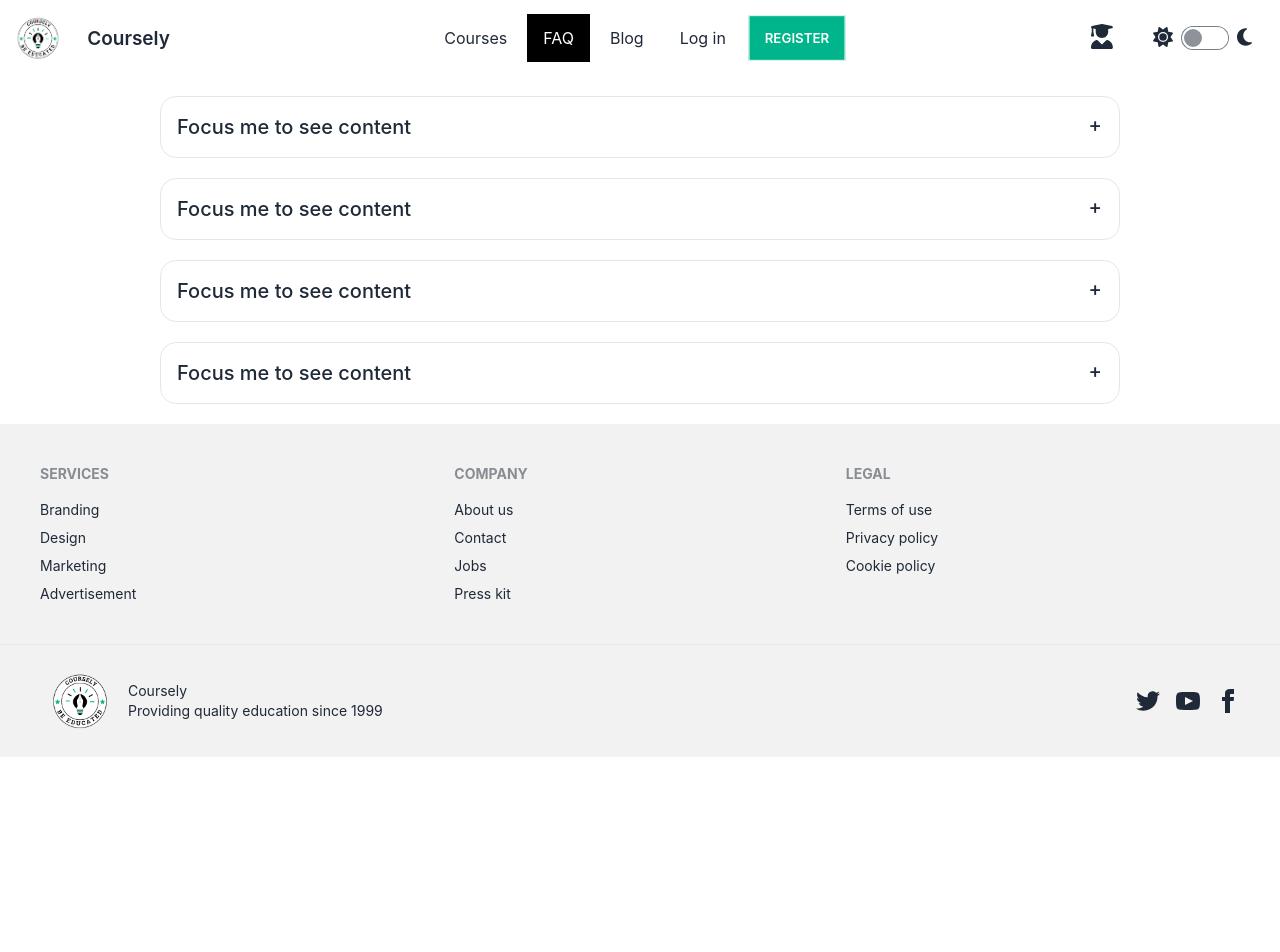
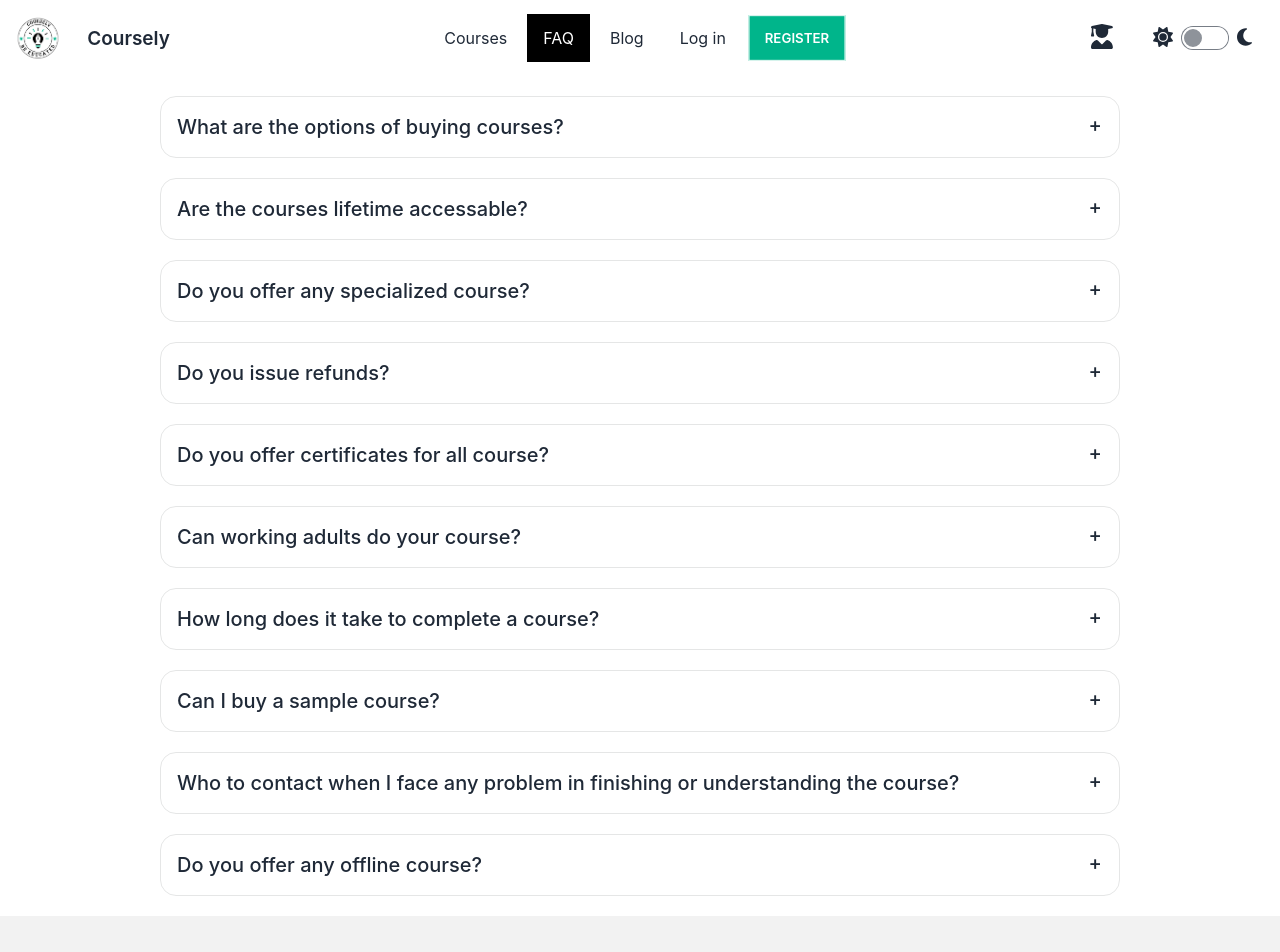
Before and after one commit to amanat-mahmud/Coursely, a React (Create React App) app: page /faq in a window 1280 px wide. Shown: the top 952 px of the page. Before the commit the page ends 800 px from the top, so only its background shows below. Built offline with nearby package versions, Linux system fonts and the light colour scheme.

Commit message:
FAQ section done

```diff
--- a/src/Pages/FAQ/FAQ.js
+++ b/src/Pages/FAQ/FAQ.js
@@ -6,40 +6,100 @@ const FAQ = () => {
             <div className='my-5 w-3/4 mx-auto'>
                 <div tabIndex={0} className="collapse collapse-plus border border-base-300 bg-base-100 rounded-box dark:bg-black">
                     <div className="collapse-title text-xl font-medium">
-                        Focus me to see content
+                    What are the options of buying courses?
                     </div>
                     <div className="collapse-content dark:bg-black">
-                        <p>tabIndex={0} attribute is necessary to make the div focusable</p>
+                        <p>You can buy our courses using any bank. You can also pay using paypal, payoneer, visa card, master card.</p>
                     </div>
                 </div>
             </div>
             <div className='mb-5 w-3/4 mx-auto'>
                 <div tabIndex={0} className="collapse collapse-plus border border-base-300 bg-base-100 rounded-box dark:bg-black">
                     <div className="collapse-title text-xl font-medium">
-                        Focus me to see content
+                    Are the courses lifetime accessable?
                     </div>
                     <div className="collapse-content dark:bg-black">
-                        <p>tabIndex={0} attribute is necessary to make the div focusable</p>
+                        <p>Yes.</p>
                     </div>
                 </div>
             </div>
             <div className='mb-5 w-3/4 mx-auto'>
                 <div tabIndex={0} className="collapse collapse-plus border border-base-300 bg-base-100 rounded-box dark:bg-black">
                     <div className="collapse-title text-xl font-medium">
-                        Focus me to see content
+                    Do you offer any specialized course?
                     </div>
                     <div className="collapse-content dark:bg-black">
-                        <p>tabIndex={0} attribute is necessary to make the div focusable</p>
+                        <p>We are planing on bringing specialized course. Subscribe to our newsletter and get notified when we start it.</p>
                     </div>
                 </div>
             </div>
             <div className='mb-5 w-3/4 mx-auto'>
                 <div tabIndex={0} className="collapse collapse-plus border border-base-300 bg-base-100 rounded-box dark:bg-black">
                     <div className="collapse-title text-xl font-medium">
-                        Focus me to see content
+                    Do you issue refunds?
                     </div>
                     <div className="collapse-content dark:bg-black">
-                        <p>tabIndex={0} attribute is necessary to make the div focusable</p>
+                        <p>Yes we do if you aplly within 1 hour.</p>
+                    </div>
+                </div>
+            </div>
+            <div className='mb-5 w-3/4 mx-auto'>
+                <div tabIndex={0} className="collapse collapse-plus border border-base-300 bg-base-100 rounded-box dark:bg-black">
+                    <div className="collapse-title text-xl font-medium">
+                    Do you offer certificates for all course?
+                    </div>
+                    <div className="collapse-content dark:bg-black">
+                        <p>Yes.</p>
+                    </div>
+                </div>
+            </div>
+            <div className='mb-5 w-3/4 mx-auto'>
+                <div tabIndex={0} className="collapse collapse-plus border border-base-300 bg-base-100 rounded-box dark:bg-black">
+                    <div className="collapse-title text-xl font-medium">
+                    Can working adults do your course?
+                    </div>
+                    <div className="collapse-content dark:bg-black">
+                        <p>Of course. Our couses are self paced and course content hours are given. So you can easily find out how much time it will take you to complete a course.</p>
+                    </div>
+                </div>
+            </div>
+            <div className='mb-5 w-3/4 mx-auto'>
+                <div tabIndex={0} className="collapse collapse-plus border border-base-300 bg-base-100 rounded-box dark:bg-black">
+                    <div className="collapse-title text-xl font-medium">
+                    How long does it take to complete a course?
+                    </div>
+                    <div className="collapse-content dark:bg-black">
+                        <p>Depends on the time you give and and the duration of the course.</p>
+                    </div>
+                </div>
+            </div>
+            <div className='mb-5 w-3/4 mx-auto'>
+                <div tabIndex={0} className="collapse collapse-plus border border-base-300 bg-base-100 rounded-box dark:bg-black">
+                    <div className="collapse-title text-xl font-medium">
+                    Can I buy a sample course?
+                    </div>
+                    <div className="collapse-content dark:bg-black">
+                        <p>You can't buy any sample course. But you can watch 1/2 videos free of cost of any course.</p>
+                    </div>
+                </div>
+            </div>
+            <div className='mb-5 w-3/4 mx-auto'>
+                <div tabIndex={0} className="collapse collapse-plus border border-base-300 bg-base-100 rounded-box dark:bg-black">
+                    <div className="collapse-title text-xl font-medium">
+                    Who to contact when I face any problem in finishing or understanding the course?
+                    </div>
+                    <div className="collapse-content dark:bg-black">
+                        <p>You can contat with the instructor. Contact section will be available after enrolling the course.</p>
+                    </div>
+                </div>
+            </div>
+            <div className='mb-5 w-3/4 mx-auto'>
+                <div tabIndex={0} className="collapse collapse-plus border border-base-300 bg-base-100 rounded-box dark:bg-black">
+                    <div className="collapse-title text-xl font-medium">
+                    Do you offer any offline course?
+                    </div>
+                    <div className="collapse-content dark:bg-black">
+                        <p>No.</p>
                     </div>
                 </div>
             </div>
```
